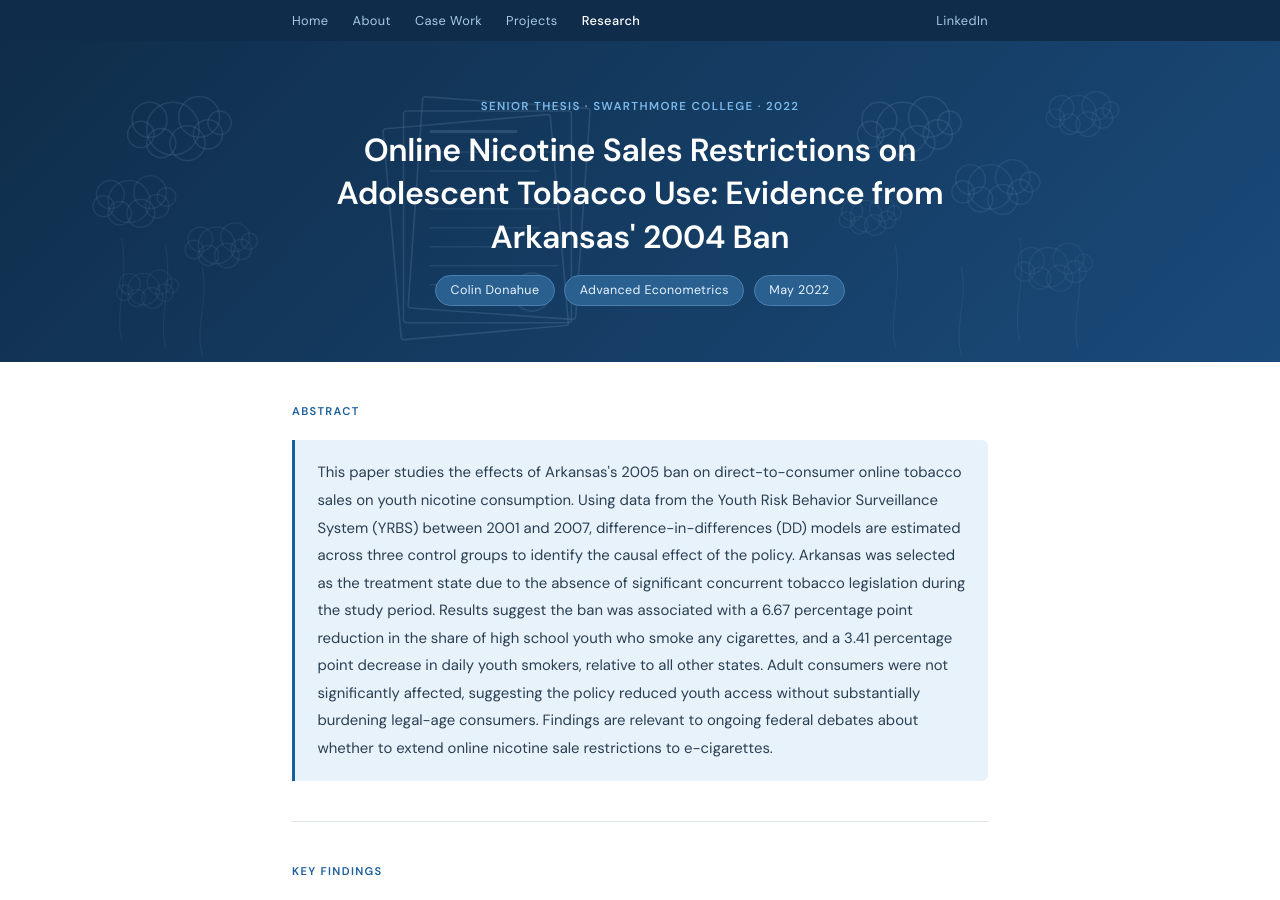
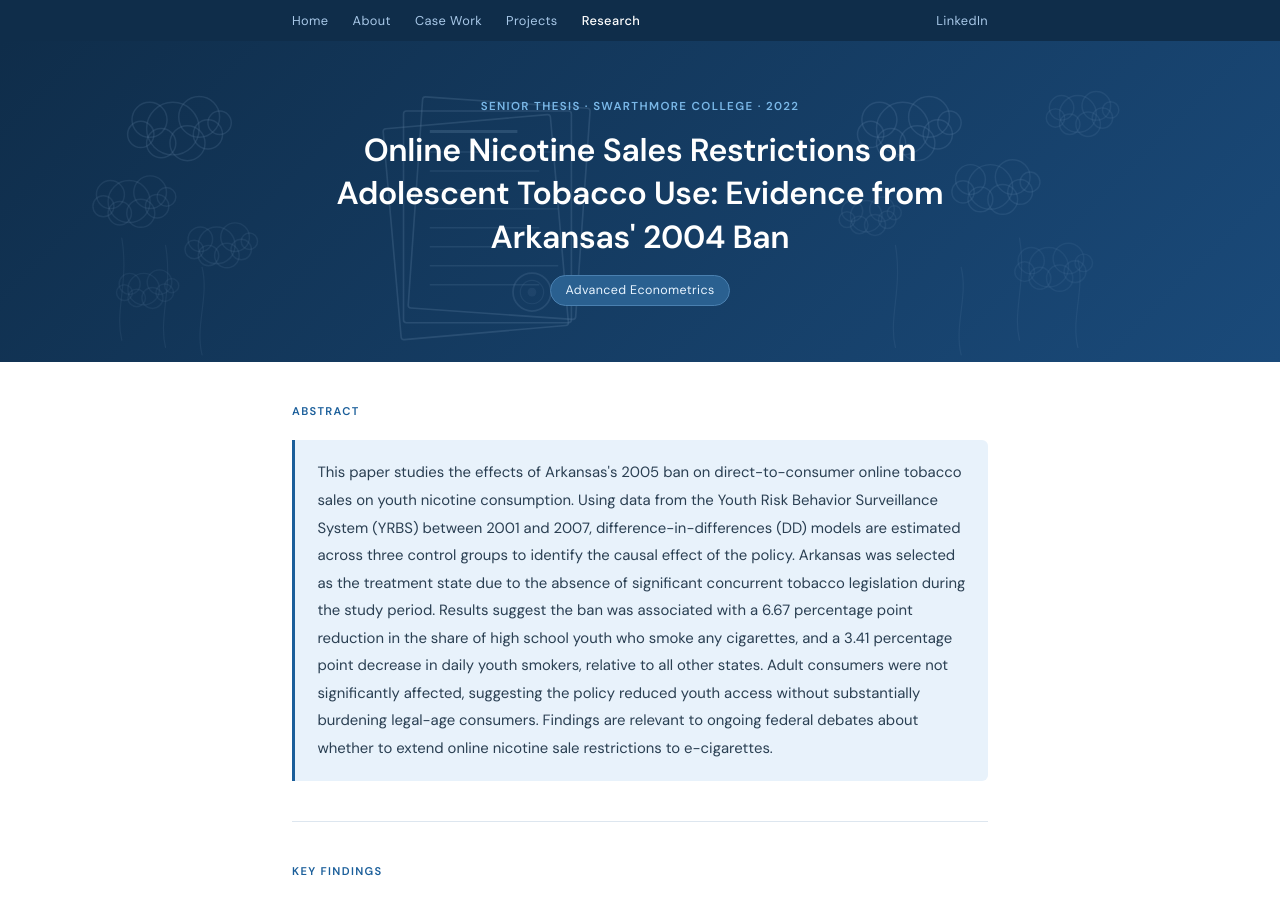
Before and after one commit to colindonahue123-ui/colindonahue123-ui.github.io, a Jekyll site: the page thesis.html, which Jekyll copies as it is, in a window 1280 px wide and 900 px high. Built offline with Jekyll 4.4.1, drawn with Linux system fonts in a browser that asks for light colours.

Commit message:
Update thesis.html

```diff
--- a/thesis.html
+++ b/thesis.html
@@ -68,9 +68,7 @@
     <div class="hero-label">Senior Thesis · Swarthmore College · 2022</div>
     <h1>Online Nicotine Sales Restrictions on Adolescent Tobacco Use: Evidence from Arkansas' 2004 Ban</h1>
     <div class="hero-meta">
-      <span>Colin Donahue</span>
       <span>Advanced Econometrics</span>
-      <span>May 2022</span>
     </div>
   </div>
 </div>
```
